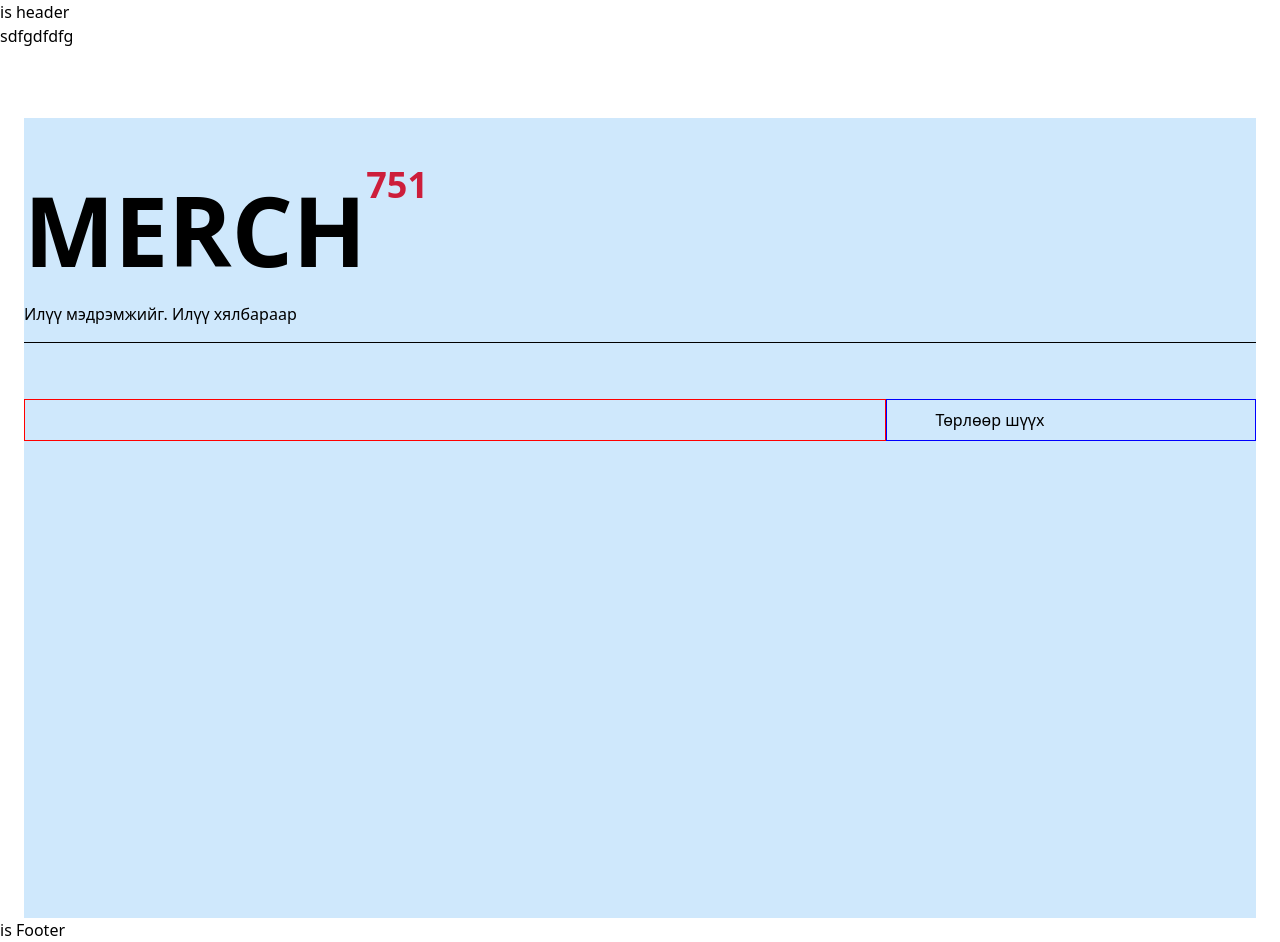
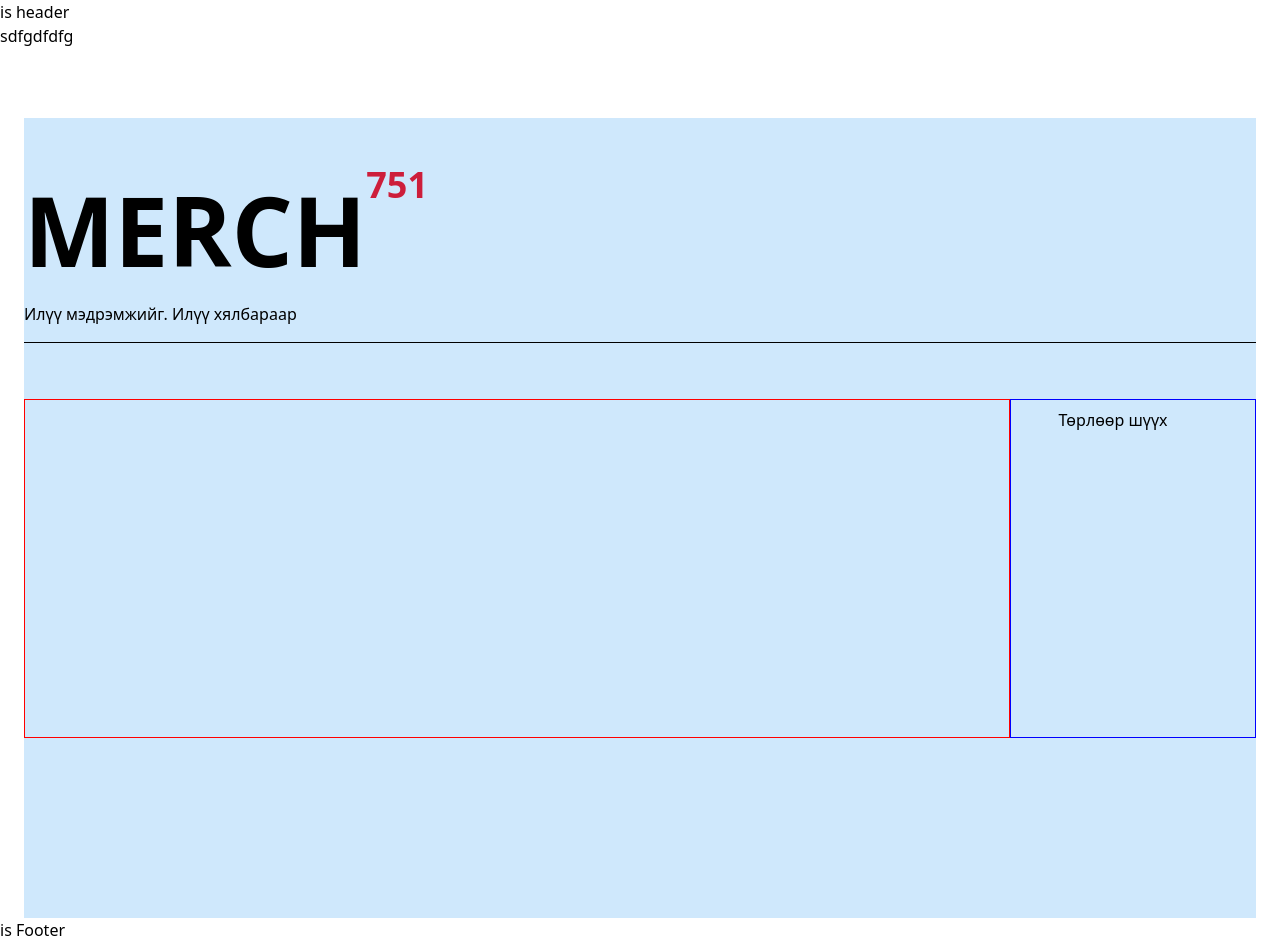
Before and after one commit to HOP2-22/team3-demo, a Next.js app in the folder frontend/: page /Merch in a window 1280 px wide. Built offline with nearby package versions, Linux system fonts and the light colour scheme.

Commit message:
MerchCart

```diff
--- /dev/null
+++ b/frontend/src/components/MerchCart.js
@@ -0,0 +1,14 @@
+import Box from "@mui/material/Box";
+
+export default function MerchCart() {
+  return <Box sx={{ width:{
+    xs:"576px",
+    sx:"576px",
+    md:"576px",
+    lg:"768px",
+    xl:"1312px",
+  } }} >
+    <Box sx={{width:"337px", height:"337px"}}></Box>
+    <Box></Box>
+  </Box>;
+}
--- a/frontend/src/pages/Merch.js
+++ b/frontend/src/pages/Merch.js
@@ -1,5 +1,6 @@
 import Box from "@mui/material/Box";
 import Container from "@mui/material/Container";
+import MerchCart from "../components/MerchCart"
 
 export default function Merch() {
   return (
@@ -36,10 +37,10 @@ export default function Merch() {
             </Box>
           </Box>
           <Box sx={{display:"flex"}}>
-            <Box sx={{flexWrap:"wrap", display:"flex", flexDirection:"row", width:"70%", border:"1px solid red"}}>
-                <Box></Box>
+            <Box sx={{flexWrap:"wrap", display:"flex", flexDirection:"row", width:"80%", border:"1px solid red"}}>
+                <MerchCart/>
             </Box>
-            <Box sx={{paddingLeft:"40px", paddingRight:"40px", width:"30%", border:"1px solid blue"}}>
+            <Box sx={{paddingLeft:"40px", paddingRight:"40px", width:"20%", border:"1px solid blue"}}>
                 <Box sx={{padding:"8px"}}>Төрлөөр шүүх</Box>
                 <Box></Box>
             </Box>
```
